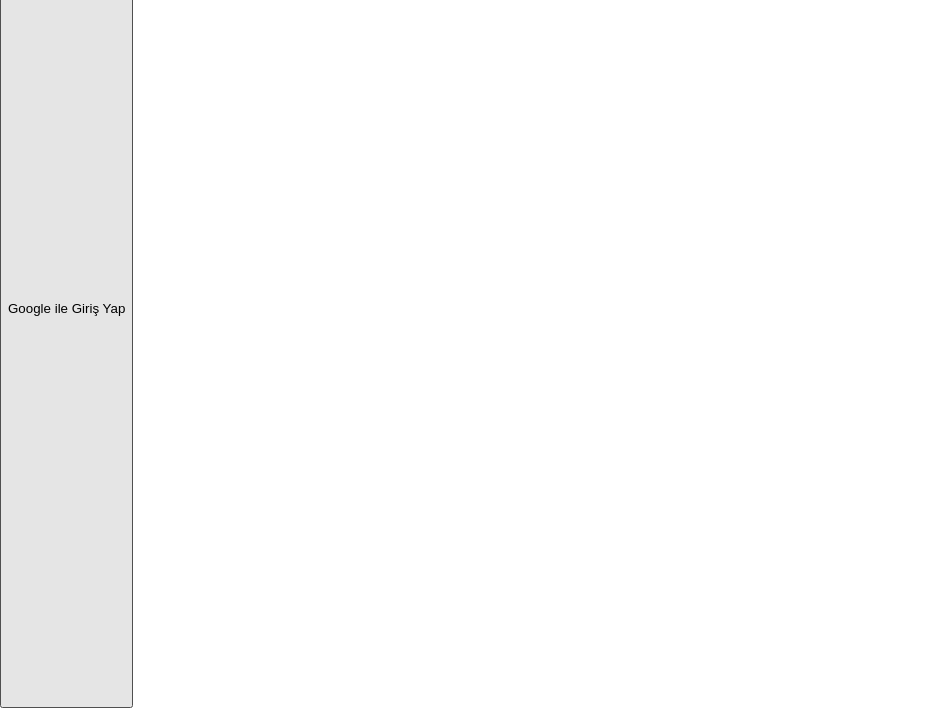
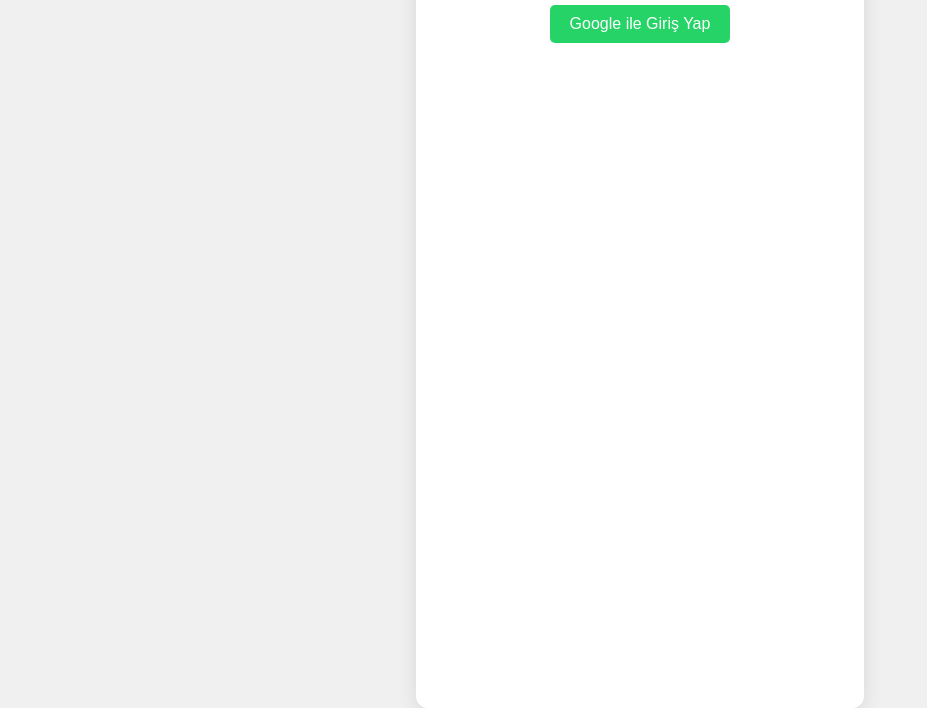
Before and after one commit to abdullahbaspinar/message-app, a plain HTML site: page index.html in a window 1280 px wide. Shown: the part 92-800 px from the top of the page, without its empty margins (0-927 px from the left). Drawn offline with Linux system fonts and the light colour scheme.

Commit message:
first1.0

```diff
--- a/app.js
+++ b/app.js
@@ -15,7 +15,10 @@
 const auth = firebase.auth();
 
 document.getElementById('app').innerHTML = `
-  <button id="loginBtn">Google ile Giriş Yap</button>
+  <div class="login-container">
+    <h1>Mesajlaşma Uygulaması</h1>
+    <button id="loginBtn">Google ile Giriş Yap</button>
+  </div>
 `;
 
 document.getElementById('loginBtn').onclick = () => {
@@ -27,6 +30,7 @@
 };
 
 function setupChatUI(user) {
+  document.body.innerHTML = `<div id="app"></div>`;
   document.getElementById('app').innerHTML = `
     <div class="sidebar" id="userList"></div>
     <div class="chat-area">
@@ -39,13 +43,11 @@
   const messagesEl = document.getElementById('messages');
   const messageInput = document.getElementById('messageInput');
 
-  // Kullanıcı adı ekle veya güncelle
   db.ref('users/' + user.uid).set({
     displayName: user.displayName,
     uid: user.uid
   });
 
-  // Kullanıcı listesi dinle
   db.ref('users').on('value', snapshot => {
     userList.innerHTML = '';
     snapshot.forEach(child => {
--- a/style.css
+++ b/style.css
@@ -1,32 +1,75 @@
-body {
+* {
+  box-sizing: border-box;
   margin: 0;
+  padding: 0;
+}
+
+body, html {
+  height: 100%;
   font-family: Arial, sans-serif;
+  display: flex;
+  justify-content: center;
+  align-items: center;
+  background: #f0f0f0;
 }
+
+.login-container {
+  background: #fff;
+  padding: 40px;
+  border-radius: 12px;
+  box-shadow: 0 4px 20px rgba(0, 0, 0, 0.1);
+  text-align: center;
+}
+
+.login-container h1 {
+  margin-bottom: 20px;
+}
+
+#loginBtn {
+  padding: 10px 20px;
+  background: #25D366;
+  color: white;
+  border: none;
+  border-radius: 5px;
+  cursor: pointer;
+  font-size: 16px;
+}
+
+#loginBtn:hover {
+  background: #1DA851;
+}
+
 #app {
+  width: 100%;
+  height: 100vh;
   display: flex;
-  height: 100vh;
 }
+
 .sidebar {
   width: 30%;
   background: #f0f0f0;
   border-right: 1px solid #ccc;
   overflow-y: auto;
 }
+
 .chat-area {
   flex: 1;
   display: flex;
   flex-direction: column;
 }
+
 .user {
   padding: 10px;
   cursor: pointer;
   border-bottom: 1px solid #ddd;
 }
+
 .messages {
   flex: 1;
   padding: 10px;
   overflow-y: auto;
 }
+
 input {
   width: 100%;
   padding: 10px;
```
